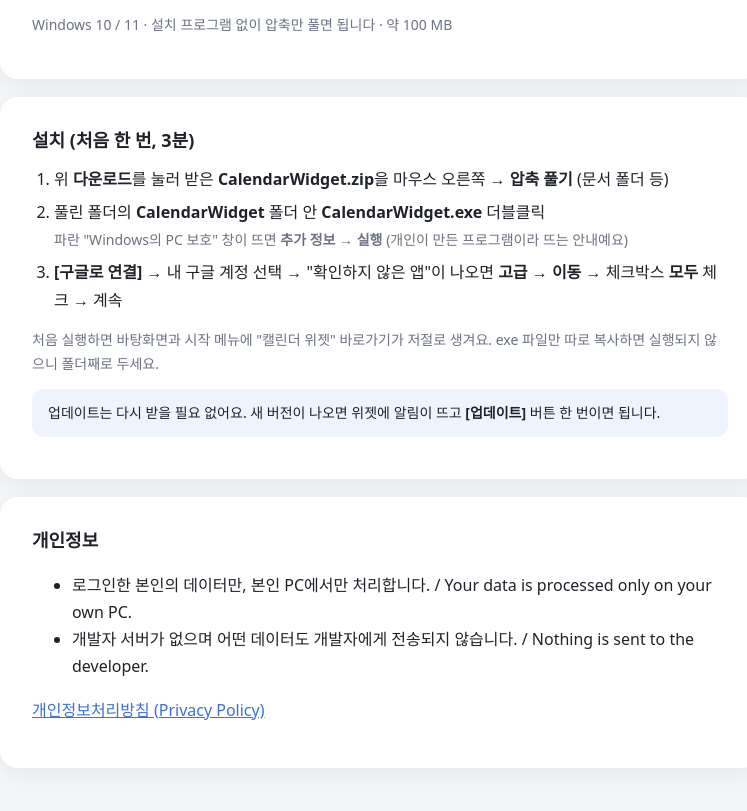
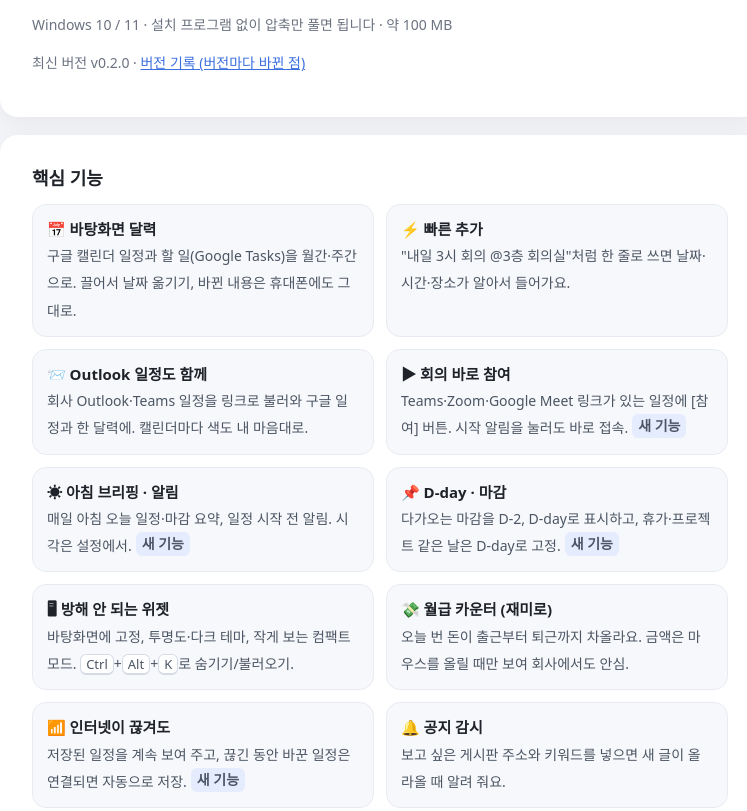
Before and after one commit to Dev-Seok2/calendar-widget, a plain HTML site: page index.html in a window 1280 px wide. Shown: the part 762-1573 px from the top of the page, without its empty margins (260-1007 px from the left). Drawn offline with Linux system fonts and the light colour scheme.

Commit message:
site: index.html

```diff
--- a/index.html
+++ b/index.html
@@ -21,18 +21,45 @@
   ol { padding-left: 22px; margin: 0; }
   ol li { margin: 6px 0; }
   .note { background: #eef3fd; border-radius: 12px; padding: 12px 16px; font-size: 14px; }
+  .feats { display: grid; grid-template-columns: repeat(2, minmax(0, 1fr)); gap: 12px; margin-top: 6px; }
+  @media (max-width: 560px) { .feats { grid-template-columns: minmax(0, 1fr); } .card { padding: 22px 20px; } }
+  .feat { background: #f7f8fb; border: 1px solid #e8ebf2; border-radius: 14px; padding: 12px 14px; }
+  .feat b { display: block; font-size: 15px; }
+  .feat span { color: #4b5563; font-size: 14px; }
+  .new { display: inline-block; font-size: 11px; font-weight: 700; color: #3b6fe0; background: #e4ecfd;
+         border-radius: 6px; padding: 0 6px; margin-left: 4px; vertical-align: 2px; }
+  .ver { color: #6b7280; font-size: 14px; }
+  kbd { font-family: inherit; font-size: 13px; background: #fff; border: 1px solid #d5dae5; border-bottom-width: 2px;
+        border-radius: 6px; padding: 0 5px; }
 </style>
 </head>
 <body>
 <div class="card">
   <h1>캘린더 위젯</h1>
-  <p class="sub">Windows 바탕화면에서 보는 내 구글 캘린더 · Google Tasks</p>
+  <p class="sub">Windows 바탕화면에서 보는 내 구글 캘린더 · 할 일 · Outlook 일정</p>
   <img class="shot" src="main.png" alt="캘린더 위젯 화면">
   <p>
     <a class="download" href="https://github.com/Dev-Seok2/calendar-widget/releases/latest/download/CalendarWidget.zip">⬇ 다운로드 (Windows)</a>
     <a class="ghost" href="guide.pdf">📄 사용 안내 PDF</a>
   </p>
   <p class="sub">Windows 10 / 11 · 설치 프로그램 없이 압축만 풀면 됩니다 · 약 100 MB</p>
+  <p class="ver" id="ver">최신 버전 · <a href="https://github.com/Dev-Seok2/calendar-widget/releases">버전 기록 (버전마다 바뀐 점)</a></p>
+</div>
+
+<div class="card">
+  <h2>핵심 기능</h2>
+  <div class="feats">
+    <div class="feat"><b>📅 바탕화면 달력</b><span>구글 캘린더 일정과 할 일(Google Tasks)을 월간·주간으로. 끌어서 날짜 옮기기, 바뀐 내용은 휴대폰에도 그대로.</span></div>
+    <div class="feat"><b>⚡ 빠른 추가</b><span>"내일 3시 회의 @3층 회의실"처럼 한 줄로 쓰면 날짜·시간·장소가 알아서 들어가요.</span></div>
+    <div class="feat"><b>📨 Outlook 일정도 함께</b><span>회사 Outlook·Teams 일정을 링크로 불러와 구글 일정과 한 달력에. 캘린더마다 색도 내 마음대로.</span></div>
+    <div class="feat"><b>▶ 회의 바로 참여</b><span>Teams·Zoom·Google Meet 링크가 있는 일정에 [참여] 버튼. 시작 알림을 눌러도 바로 접속.<span class="new">새 기능</span></span></div>
+    <div class="feat"><b>☀ 아침 브리핑 · 알림</b><span>매일 아침 오늘 일정·마감 요약, 일정 시작 전 알림. 시각은 설정에서.<span class="new">새 기능</span></span></div>
+    <div class="feat"><b>📌 D-day · 마감</b><span>다가오는 마감을 D-2, D-day로 표시하고, 휴가·프로젝트 같은 날은 D-day로 고정.<span class="new">새 기능</span></span></div>
+    <div class="feat"><b>🖥 방해 안 되는 위젯</b><span>바탕화면에 고정, 투명도·다크 테마, 작게 보는 컴팩트 모드. <kbd>Ctrl</kbd>+<kbd>Alt</kbd>+<kbd>K</kbd>로 숨기기/불러오기.</span></div>
+    <div class="feat"><b>💸 월급 카운터 (재미로)</b><span>오늘 번 돈이 출근부터 퇴근까지 차올라요. 금액은 마우스를 올릴 때만 보여 회사에서도 안심.</span></div>
+    <div class="feat"><b>📶 인터넷이 끊겨도</b><span>저장된 일정을 계속 보여 주고, 끊긴 동안 바꾼 일정은 연결되면 자동으로 저장.<span class="new">새 기능</span></span></div>
+    <div class="feat"><b>🔔 공지 감시</b><span>보고 싶은 게시판 주소와 키워드를 넣으면 새 글이 올라올 때 알려 줘요.</span></div>
+  </div>
 </div>
 
 <div class="card">
@@ -55,5 +82,14 @@
   </ul>
   <p><a href="privacy.html">개인정보처리방침 (Privacy Policy)</a></p>
 </div>
+<script>
+  // 최신 버전 번호 (위젯이 업데이트 확인에 쓰는 version.json과 같은 파일)
+  fetch("version.json", {cache: "no-store"}).then(r => r.ok ? r.json() : null).then(v => {
+    if (!v) return;
+    const el = document.getElementById("ver");
+    const label = v.label ? "v" + v.label : v.version;
+    el.firstChild.textContent = "최신 버전 " + label + " · ";
+  }).catch(() => {});
+</script>
 </body>
 </html>
```
